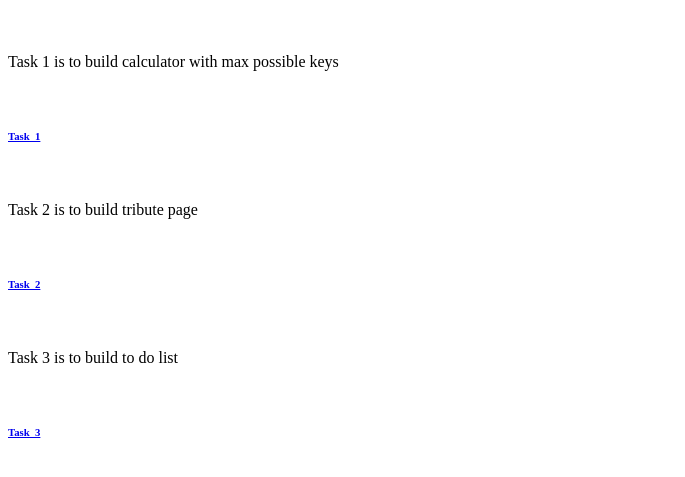
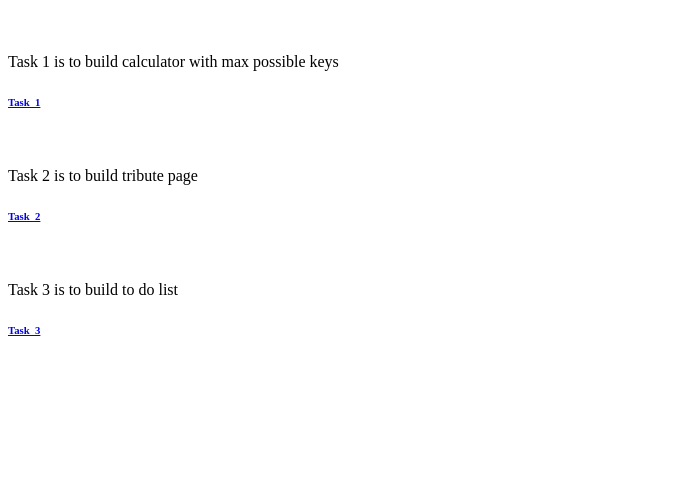
Before and after one commit to AkshayMushari/OIBSIP, a plain HTML site: page index.html in a window 1280 px wide. Shown: the part 61-538 px from the top of the page, without its empty margins (0-685 px from the left). Drawn offline with Linux system fonts and the light colour scheme.

Commit message:
linking 3rd css task

```diff
--- a/index.html
+++ b/index.html
@@ -4,18 +4,23 @@
     <meta charset="UTF-8">
     <meta name="viewport" content="width=device-width, initial-scale=1.0">
     <title>Document</title>
+    <style>
+        *{
+            style="text-align: center;"
+        }
+    </style>
 </head>
 <body>
     <h1>welcome to my oasis infobyte internship tasks</h1>
     <br>
-    <p>Task 1 is to build calculator with max possible keys</p><br>
+    <p>Task 1 is to build calculator with max possible keys</p>
     <h6><a href="index1.html">Task_1</a></h6>
     <br>
     <p>Task 2 is to build tribute page</p>
-    <br>
+
     <h6><a href="index2.html">Task_2</a></h6>
     <br>
-    <p>Task 3 is to build to do list</p><br>
+    <p>Task 3 is to build to do list</p>
     <h6><a href="index3.html">Task_3</a></h6>
 </body>
 </html>
```
Also changed, not shown: index3.html (+1 -1 lines).
